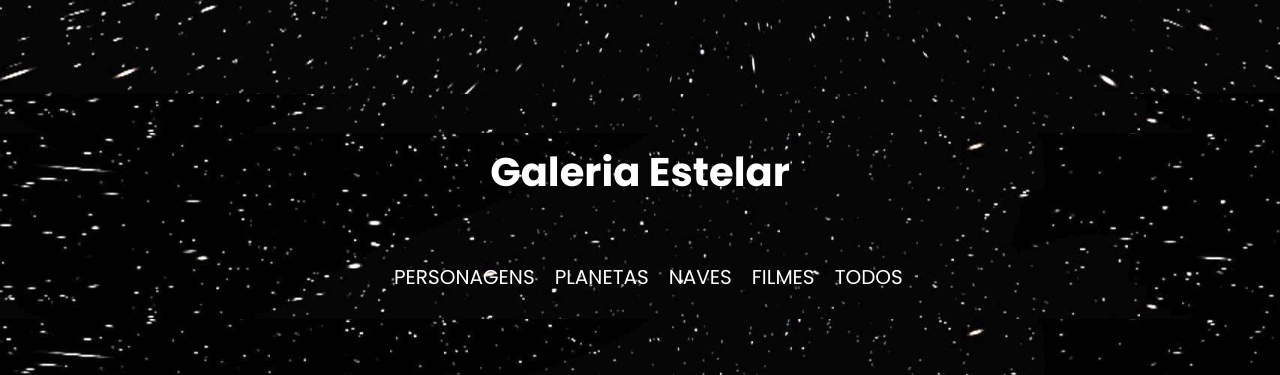
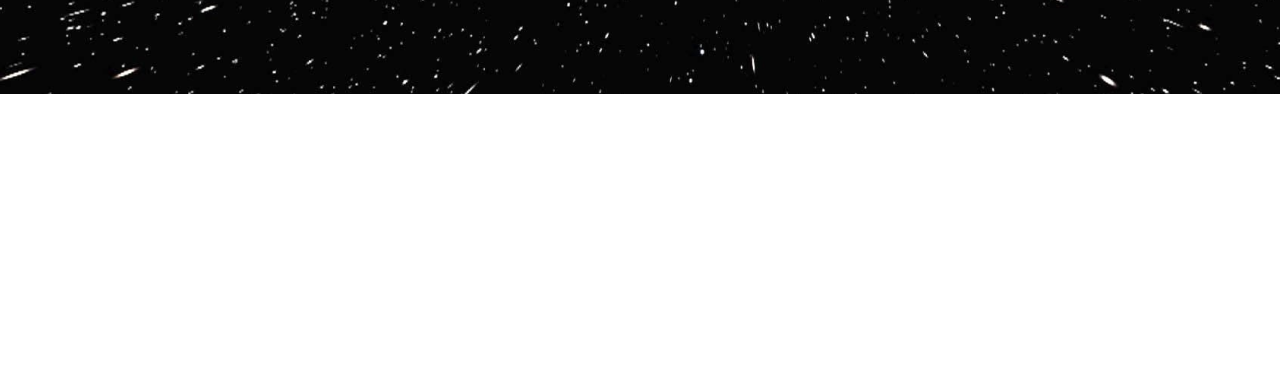
Before and after one commit to vitorialilian/maratona-nas-estrelas-kenzie, a plain HTML site: page index.html in a window 1280 px wide. Shown: the part 425-800 px from the top of the page. Drawn offline with Linux system fonts and the light colour scheme; no server answers.

Commit message:
update style

```diff
--- a/styles/style.css
+++ b/styles/style.css
@@ -1,7 +1,7 @@
 @charset "UTF-8";
 
 body {
-    background-image: url(/assets/footer-bg.png);
+    background-color: var(--color-grey-2);
 }
 
 .container {
```
